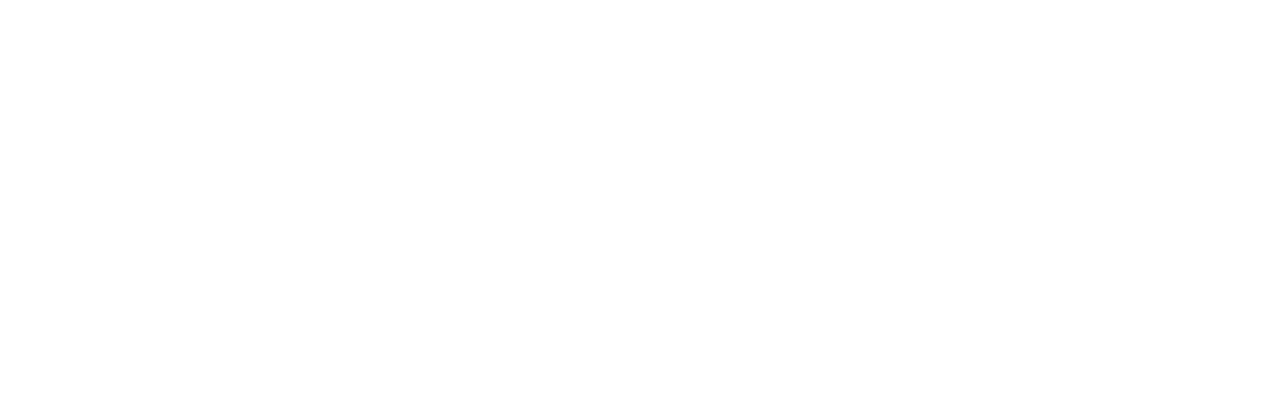
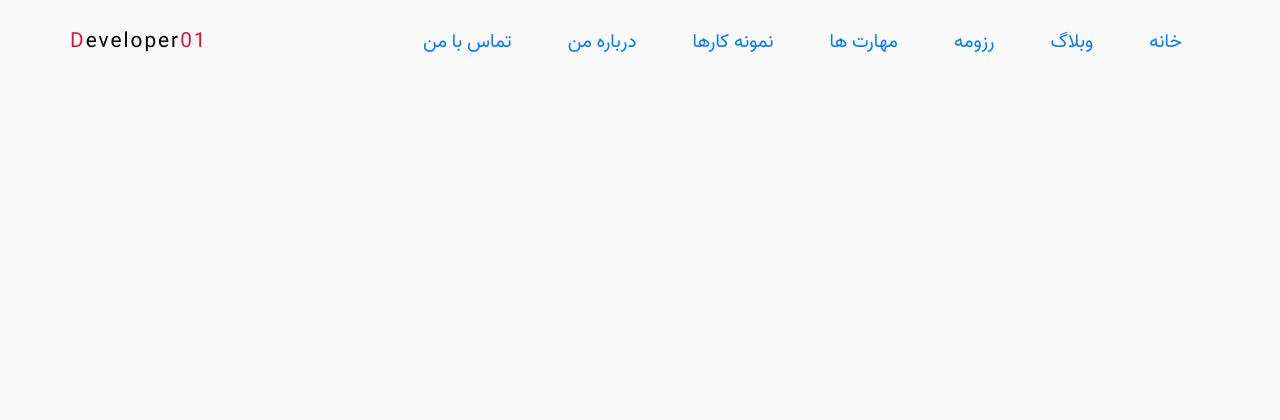
Before and after one commit to ne-ghaznavi/nematghaznavi, a PHP site: page / in a window 1280 px wide. Before the commit the part shown is empty. Shown: the top 420 px of the page. Run offline with PHP 8.4, Linux system fonts and the light colour scheme.

Commit message:
navigation section were create

```diff
--- a/index.php
+++ b/index.php
@@ -7,9 +7,28 @@
     <title>Nemat Ghaznavi</title>
     <!-- add favicon -->
     <link rel="shortcut icon"href="images/favicon.ico" type="image/x-icon">
-
+    <!-- add custome style -->
+    <link rel="stylesheet" href="styles/main.css"/>
 </head>
 <body>
+    <div class="container">
+        <nav class="navigation">
+            <ul class="menu-list">
+                <li class="menu-item"><a href="#">خانه</a></li>
+                <li class="menu-item"><a href="#">وبلاگ</a></li>
+                <li class="menu-item"><a href="#">رزومه</a></li>
+                <li class="menu-item"><a href="#">مهارت ها</a></li>
+                <li class="menu-item"><a href="#">نمونه کارها</a></li>
+                <li class="menu-item"><a href="#">درباره من</a></li>
+                <li class="menu-item"><a href="#">تماس با من</a></li>
+            </ul>
+            <div class="brand">
+                <p><span>D</span>eveloper<span>01</span></p>
+            </div>
+        </nav>
+    </div>
 
+    <!-- add scripts -->
+    <script src="js/main.js"></script>
 </body>
 </html>
--- /dev/null
+++ b/js/main.js
@@ -0,0 +1,10 @@
+const nav = document.querySelector('.navigation');
+
+window.onscroll = function() {
+    let top = window.scrollY;
+    if (top > 150) {
+        nav.classList.add('navScrolled');
+    } else {
+        nav.classList.remove('navScrolled');
+    }
+};
--- /dev/null
+++ b/styles/fonts.css
@@ -0,0 +1,4 @@
+@font-face {
+    font-family: vazir;
+    src: url(../fonts/Vazir-Regular.ttf);
+}
--- /dev/null
+++ b/styles/main.css
@@ -0,0 +1,65 @@
+/* import fonts */
+@import url(../styles/fonts.css);
+
+*{
+    margin: 0;
+    padding: 0;
+    box-sizing: border-box;
+}
+
+body{
+    background-color: #F9F9F9;
+    font-family: vazir;
+}
+
+.container{
+    height: 1000px;
+}
+
+.navigation{
+    display: flex;
+    justify-content: space-between;
+    align-items: center;
+    padding: 15px 70px;
+    position: fixed;
+    right: 0;
+    left: 0;
+    transition: 0.3s;
+}
+
+.navScrolled{
+    box-shadow: 0 .5px 10px 0 gray;
+}
+
+.menu-list{
+    display: flex;
+    list-style: none;
+}
+
+.menu-item{
+    padding: 8px 20px;
+}
+
+.menu-item a{
+    text-decoration: none;
+    color: #007bff;
+    font-size: 1.2rem;
+    padding: 3px 8px;
+    display: inline-block;
+    transition: .3s;
+}
+
+.menu-item a:hover{
+    transform: translateY(3px)
+}
+
+.brand{
+    text-transform: capitalize;
+    font-size: 1.3rem;
+    font-weight: 500;
+    letter-spacing: 2px;
+}
+
+.brand span{
+    color: crimson;
+}
```
